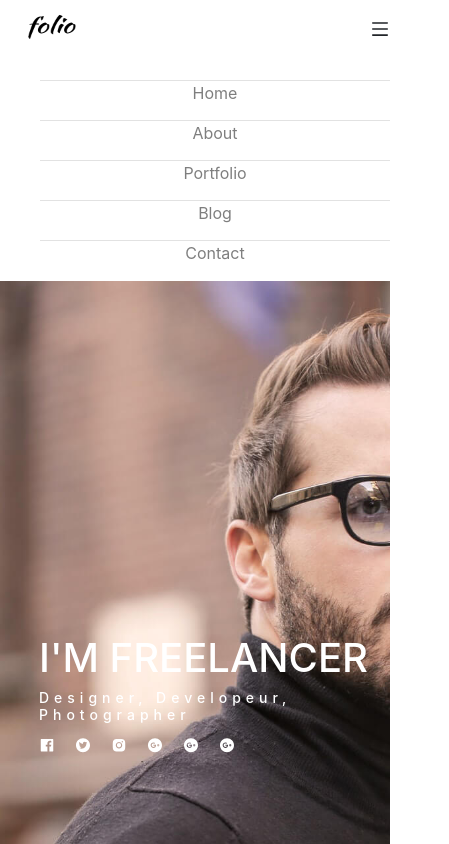
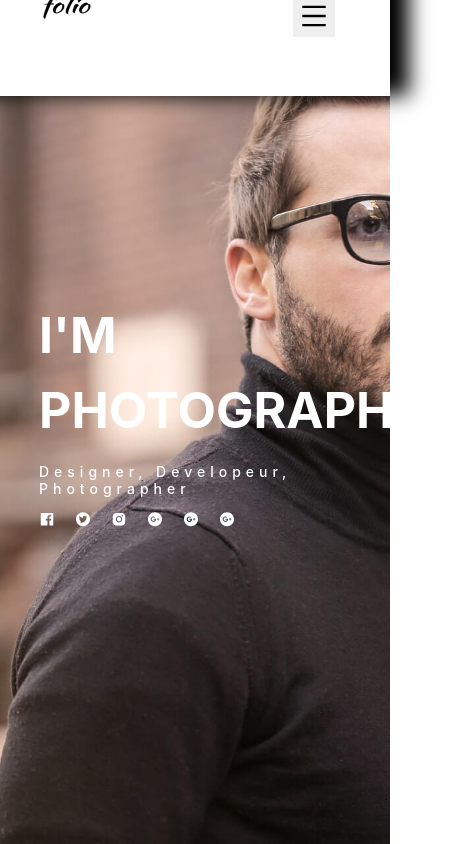
Before and after one commit to uranius1024/tftboarding, a React (Create React App) app: page / in a window 390 px wide. Shown: the top 844 px of the page, 449 px wide, since content can reach past the window. Built offline with nearby package versions, Linux system fonts and the light colour scheme; a web font is replaced by a local one.

Commit message:
Update: Final Version of HomePage

```diff
--- a/package.json
+++ b/package.json
@@ -18,7 +18,9 @@
     "react-icons": "^4.3.1",
     "react-router-dom": "^6.2.1",
     "react-scripts": "5.0.0",
+    "react-scroll": "^1.8.4",
     "react-slick": "^0.28.1",
+    "react-typical": "^0.1.3",
     "slick-carousel": "^1.8.1",
     "styled-components": "^5.3.3",
     "web-vitals": "^2.1.2"
--- a/src/LandingPage/AboutPage.js
+++ b/src/LandingPage/AboutPage.js
@@ -1,6 +1,7 @@
 import React, { Component } from 'react'
 import Slider from "react-slick";
 import { AiFillFacebook, AiFillTwitterCircle, AiFillInstagram, AiFillGooglePlusCircle } from "react-icons/ai";
+import Typical from "react-typical"
 export default class AboutPage extends Component {
 
     render() {
@@ -39,7 +40,9 @@ export default class AboutPage extends Component {
             ]
         };
         return (
+
             <div>
+
                 <div id="about" className="paddsection">
                     <div className="container">
                         <div className="row justify-content-between">
@@ -52,6 +55,7 @@ export default class AboutPage extends Component {
                             </div>
                             <div className="col-lg-7">
                                 <div className="about-descr">
+
                                     <p className="p-heading">im a ux /ui designer austin based who loves clean, simple &amp; unique design. i also enjoy crafting brand identities, icons, &amp; ilustration work. </p>
                                     <p className="separator">To an English person, it will seem like simplified English, as a skeptical Cambridge friend of mine told me what Occidental is. The European languages are members of the same family.English person.</p>
                                 </div>
--- a/src/LandingPage/Header.js
+++ b/src/LandingPage/Header.js
@@ -1,34 +1,160 @@
-import React, { Component } from 'react';
+import React, { Component, useEffect } from 'react';
 import "../css/main.css"
+import { Link } from 'react-scroll';
 import { AiOutlineMenu } from "react-icons/ai";
+import { FaAlignRight } from 'react-icons/fa';
 export default class Header extends Component {
+
+
+    constructor(props) {
+        super(props);
+        this.state = {
+            isShowResponsiveMenu: false,
+        }
+    };
+    isShowResponsiveMenu = () => {
+        this.setState({ isShowResponsiveMenu: !this.state.isShowResponsiveMenu })
+    }
+    componentDidMount = () => {
+        let defaultScrollPosition = 0;
+        window.onscroll = () => {
+            let currentScrollPosition = window.pageYOffset;
+            if ((currentScrollPosition - defaultScrollPosition) > 500) {
+                document.getElementsByClassName("header")[0].style.top = "0px";
+            } else {
+                document.getElementsByClassName("header")[0].style.top = "-50px";
+            }
+        }
+    }
+
     render() {
+
+        let headerMenuClassName = 'header';
         return (
-            <div className='header row'>
+            <div className={headerMenuClassName}>
                 <div className='container'>
                     <div className="logo">
                         <a href="index.html"><img src="images/logo.png" alt="logo" /></a>
                     </div>
-                    <div className='responsiveMenu'>
-                        <i>
+                    <div className='navBar nav-menu-after'>
+                        <button onClick={this.isShowResponsiveMenu}>
                             <AiOutlineMenu />
-                        </i>
+                        </button>
+                        <ul className={this.state.isShowResponsiveMenu ? "links show-nav" : "links"}>
+                            <li><a href="#header" className="smoothScroll"><Link
+                                activeClass="active"
+                                to="HomePage"
+                                spy={true}
+                                smooth={true}
+                                offset={-100}
+                                duration={1000}
+                            >
+                                Home
+                            </Link></a></li>
+                            <li><a href="#about" className="smoothScroll"><Link
+                                activeClass="active"
+                                to="AboutPage"
+                                spy={true}
+                                smooth={true}
+                                offset={-100}
+                                duration={1000}
+                            >
+                                About
+                            </Link></a></li>
+                            <li><a href="#portfolio" className="smoothScroll"><Link
+                                activeClass="active"
+                                to="Portfolio"
+                                spy={true}
+                                smooth={true}
+                                offset={-100}
+                                duration={1000}
+                            >
+                                Portfolio
+                            </Link></a></li>
+                            <li><a href="#journal" className="smoothScroll"><Link
+                                activeClass="active"
+                                to="BlogPage"
+                                spy={true}
+                                smooth={true}
+                                offset={-100}
+                                duration={1000}
+                            >
+                                Blog
+                            </Link></a></li>
+                            <li><a href="#contact" className="smoothScroll"><Link
+                                activeClass="active"
+                                to="Contact"
+                                spy={true}
+                                smooth={true}
+                                offset={-100}
+                                duration={1000}
+                            >
+                                Contact
+                            </Link></a></li>
+                        </ul>
                     </div>
                     <ul className="nav-menu list-menu text-general">
+                        <li><a href="#header" className="smoothScroll"><Link
+                            activeClass="active"
+                            to="HomePage"
+                            spy={true}
+                            smooth={true}
+                            offset={-100}
+                            duration={1000}
+                        >
+                            Home
+                        </Link></a></li>
+                        <li><a href="#about" className="smoothScroll"><Link
+                            activeClass="active"
+                            to="AboutPage"
+                            spy={true}
+                            smooth={true}
+                            offset={-100}
+                            duration={1000}
+                        >
+                            About
+                        </Link></a></li>
+                        <li><a href="#portfolio" className="smoothScroll"><Link
+                            activeClass="active"
+                            to="Portfolio"
+                            spy={true}
+                            smooth={true}
+                            offset={-100}
+                            duration={1000}
+                        >
+                            Portfolio
+                        </Link></a></li>
+                        <li><a href="#journal" className="smoothScroll"><Link
+                            activeClass="active"
+                            to="BlogPage"
+                            spy={true}
+                            smooth={true}
+                            offset={-100}
+                            duration={1000}
+                        >
+                            Blog
+                        </Link></a></li>
+                        <li><a href="#contact" className="smoothScroll"><Link
+                            activeClass="active"
+                            to="Contact"
+                            spy={true}
+                            smooth={true}
+                            offset={-100}
+                            duration={1000}
+                        >
+                            Contact
+                        </Link></a></li>
+                    </ul>
+                    <div className='list-clear'></div>
+
+                    {/* <ul className="nav-menu-after text-general ">
                         <li><a href="#header" className="smoothScroll">Home</a></li>
                         <li><a href="#about" className="smoothScroll">About</a></li>
                         <li><a href="#portfolio" className="smoothScroll">Portfolio</a></li>
                         <li><a href="#journal" className="smoothScroll">Blog</a></li>
                         <li><a href="#contact" className="smoothScroll">Contact</a></li>
-                    </ul>
-                    <div className='list-clear'></div>
-                    <ul className="nav-menu-after  text-general">
-                        <li><a href="#header" className="smoothScroll">Home</a></li>
-                        <li><a href="#about" className="smoothScroll">About</a></li>
-                        <li><a href="#portfolio" className="smoothScroll">Portfolio</a></li>
-                        <li><a href="#journal" className="smoothScroll">Blog</a></li>
-                        <li><a href="#contact" className="smoothScroll">Contact</a></li>
-                    </ul>
+                    </ul> */}
+
                 </div>
             </div>
         )
--- a/src/LandingPage/HomePage.js
+++ b/src/LandingPage/HomePage.js
@@ -1,5 +1,6 @@
 import React, { Component } from 'react'
 import "../css/main.css"
+import Typical from "react-typical"
 import { AiFillFacebook, AiFillTwitterCircle, AiFillInstagram, AiFillGooglePlusCircle } from "react-icons/ai";
 export default class HomePage extends Component {
     render() {
@@ -8,7 +9,11 @@ export default class HomePage extends Component {
                 <div className='bg-homepage'>
                 </div>
                 <div className='text-homepage'>
-                    <h1 className='title'>I'M FREELANCER</h1>
+                    <Typical className='title'
+                        steps={["I'M", 1000, "I'M FREELANCER", 1000, "I'M DESIGNER", 1000, "I'M PHOTOGRAPHY", 1000]}
+                        loop={Infinity}
+                        wrapper="p"
+                    />
                     <h5 className='subtitle'>Designer, Developeur, Photographer</h5>
                     <ul className='list-icon'>
                         <li><i><AiFillFacebook /></i></li>
--- a/src/LandingPage/LandingPage.js
+++ b/src/LandingPage/LandingPage.js
@@ -5,17 +5,37 @@ import HomePage from './HomePage'
 import Portfolio from './Portfolio'
 import BlogPage from './BlogPage'
 import Contact from './Contact'
+import "../css/landingPage.css"
 export default class LandingPage extends Component {
     render() {
         return (
-            <>
-                <Header />
+            <div className='LandingPage'>
+                <div id="Header">
+                    <Header />
+                </div>
+                <div id="HomePage">
+                    <HomePage />
+                </div>
+                <div id="AboutPage">
+                    <AboutPage />
+                </div>
+                <div id="Portfolio">
+                    <Portfolio />
+                </div>
+                <div id="BlogPage">
+                    <BlogPage />
+                </div>
+                <div id="Contact">
+                    <Contact />
+                </div>
+
+                {/* <Header />
                 <HomePage />
                 <AboutPage />
                 <Portfolio />
                 <BlogPage />
-                <Contact />
-            </>
+                <Contact /> */}
+            </div>
         )
     }
 }
--- /dev/null
+++ b/src/css/landingPage.css
@@ -0,0 +1,2 @@
+.LandingPage {
+}
--- a/src/css/main.css
+++ b/src/css/main.css
@@ -1,5 +1,16 @@
 /* HEADER */
 .header {
+  overflow: hidden;
+  position: fixed;
+  width: 100%;
+  z-index: 10000;
+  background-color: white;
+
+  margin: 0;
+  top: -50px;
+  margin: 0;
+  box-shadow: black -1px -20px 20px 20px;
+  transition: ease-in-out 0.75s;
 }
 .list-menu {
   float: right;
@@ -78,6 +89,11 @@
   display: inline-block;
   padding: 0 20px 0 0;
 }
+.text-homepage .title {
+  font-size: 50px;
+  font-weight: 700;
+}
+
 /* ABOUT */
 #about {
   width: 100%;
--- a/src/css/responsive.css
+++ b/src/css/responsive.css
@@ -16,7 +16,7 @@
   color: #b8a07e;
 }
 
-@media (max-width: 768px) {
+@media (max-width: 1000px) {
   /* Header */
   .list-menu {
     display: none;
@@ -29,8 +29,11 @@
   }
 
   /* Contact */
+  .your-email {
+    margin-top: 20px;
+  }
 }
-@media (min-width: 769px) {
+@media (min-width: 980px) {
   /* Header */
   .responsiveMenu {
     display: none;
@@ -39,3 +42,54 @@
     display: none;
   }
 }
+li {
+  padding: 10px 0;
+}
+/* Class */
+.navBar {
+  width: 100%;
+  padding: 10px;
+  background-color: rgb(255, 255, 255);
+}
+
+.links {
+  height: 0;
+  overflow: hidden;
+  list-style-type: none;
+  font-weight: bold;
+  transition: ease-in-out 0.75s;
+}
+
+.show-nav {
+  height: 280px;
+  margin-right: 30px;
+  transition: ease-in 0.75s;
+}
+.nav-menu-after button {
+  color: black;
+  font-size: 30px;
+  margin-right: 30px;
+  border: none;
+  cursor: pointer;
+  outline: none;
+  float: right;
+}
+
+.nav-menu-after ul {
+  margin-top: 80px;
+}
+/* Media screen size */
+@media screen and (min-width: 768px) {
+  button {
+    display: none;
+  }
+
+  .links {
+    height: auto;
+    display: flex;
+  }
+
+  li {
+    padding: 0 15px;
+  }
+}
```
Also changed, not shown: 1 other file (tests, documents, lock files or other folders).
